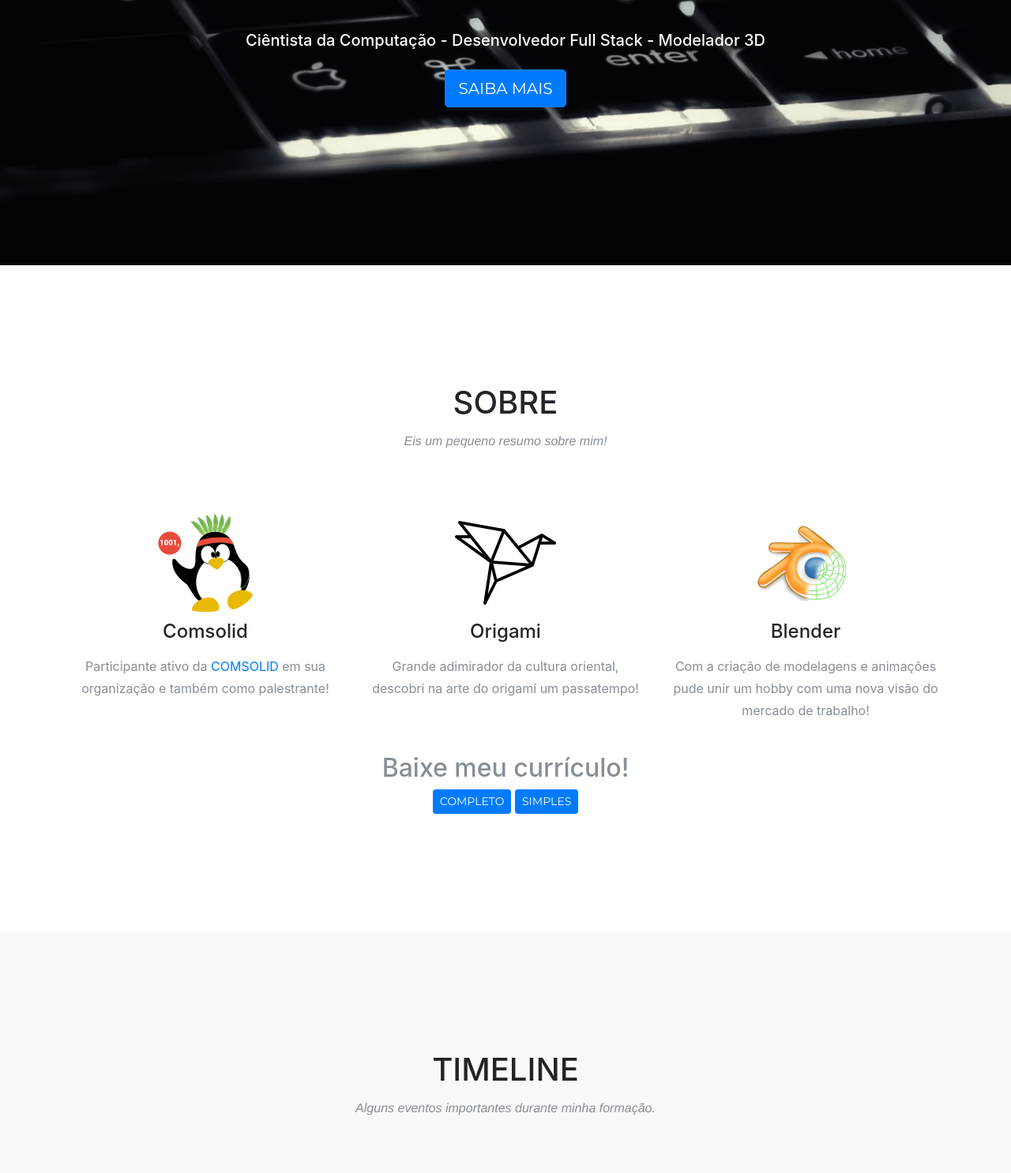
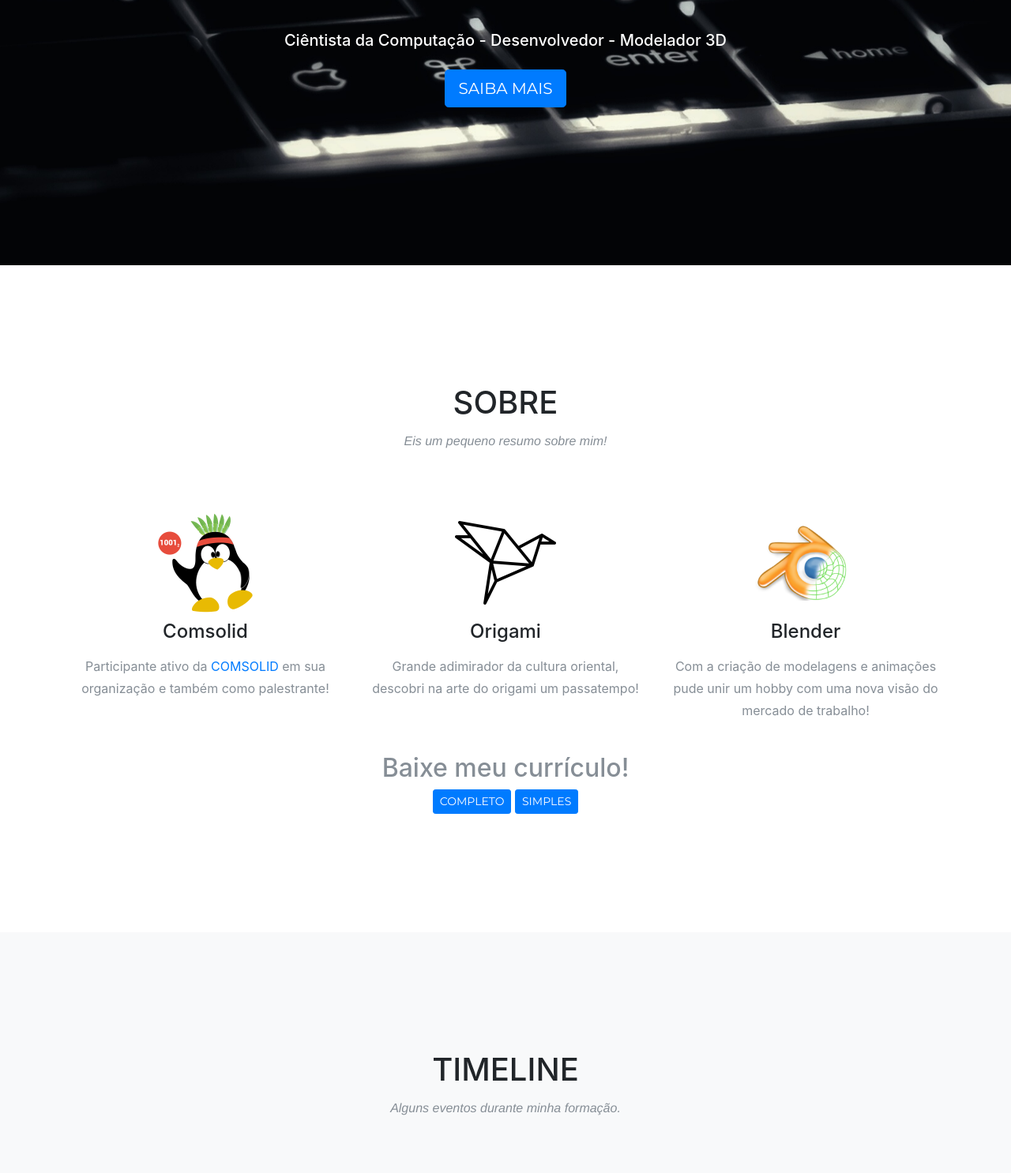
Before and after one commit to williamvb/williamvb.github.io, a website with bundled scripts: page index.html in a window 1280 px wide. Shown: the part 516-2002 px from the top of the page at 79% size. Built offline with nearby package versions, Linux system fonts and the light colour scheme; a web font is replaced by a local one.

Commit message:
changes on index; my description and Rubert infos

```diff
--- a/index.html
+++ b/index.html
@@ -62,7 +62,7 @@
             <img class="rounded-circle" src="img/social/github.png" height="210" width="210" alt="">
           </div>
           <div class="intro-heading text-uppercase">William Vieira Bastos</div>
-          <h5>Ciêntista da Computação - Desenvolvedor Full Stack - Modelador 3D</h5>
+          <h5>Ciêntista da Computação - Desenvolvedor - Modelador 3D</h5>
           <div class="intro-lead-in"></div>
           <a class="btn btn-primary btn-lg text-uppercase js-scroll-trigger" href="#about">Saiba mais</a>
         </div>
@@ -129,7 +129,7 @@
         <div class="row">
           <div class="col-lg-12 text-center">
             <h2 class="section-heading text-uppercase">Timeline</h2>
-            <h3 class="section-subheading text-muted">Alguns eventos importantes durante minha formação.</h3>
+            <h3 class="section-subheading text-muted">Alguns eventos durante minha formação.</h3>
           </div>
         </div>
         <div class="row">
@@ -190,7 +190,7 @@
                   </div>
                   <div class="timeline-body">
                     <p class="text-muted">Amplio minhas habilidades em desenvolvimento junto a empresa Rubert Tecnologia !</p>
-                    <p class="text-muted">Atuando principalmente no desenvolvimento front-end e back-end!</p>
+                    <p class="text-muted">Atuando principalmente no front-end e back-end!</p>
                   </div>
                 </div>
               </li>
```
Also changed, not shown: 2 other files.
